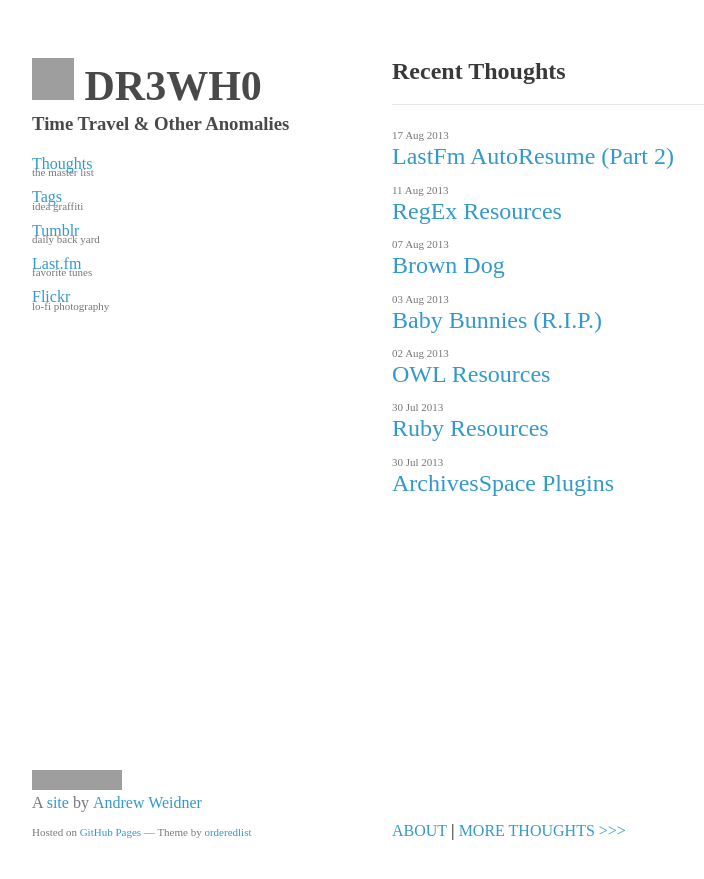
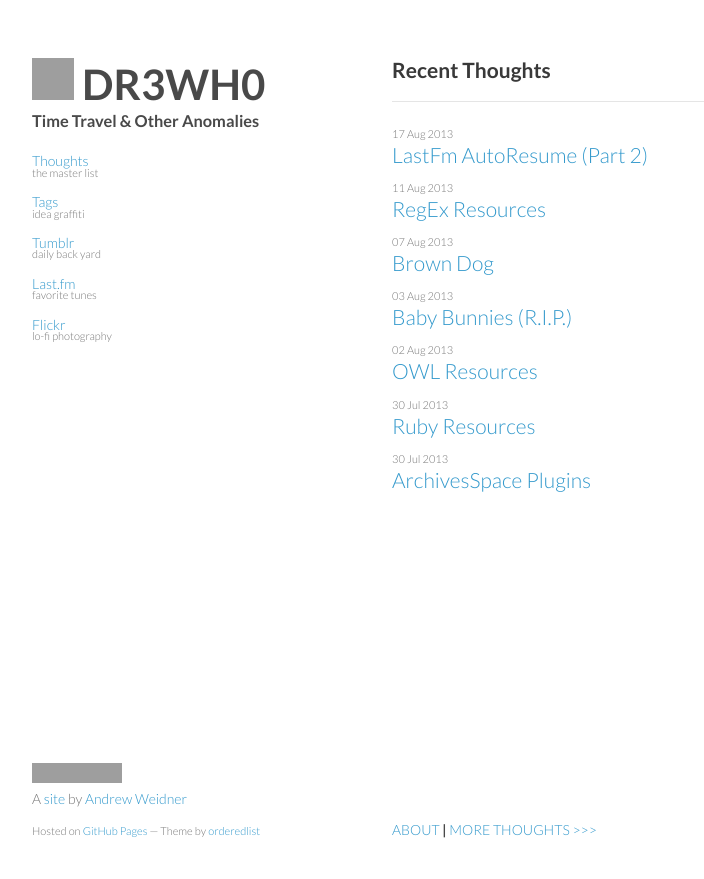
Before and after one commit to DR3WH0/DR3WH0.github.io, a Jekyll site: the page built from index.html, in a window 1280 px wide. Shown: the top 879 px of the page, without its empty margins (178-882 px from the left). Built offline with Jekyll 4.4.1, drawn with Linux system fonts in a browser that asks for light colours; Markdown is read by kramdown in place of the engine named in the settings; comment, search, counter and statistics services are not loaded; grey boxes are pictures that could not be loaded.

Commit message:
Update styles.css

```diff
--- a/stylesheets/styles.css
+++ b/stylesheets/styles.css
@@ -2,10 +2,9 @@
 
 body {
   padding:50px;
-  font:Lato, "Helvetica Neue", Helvetica, Arial, sans-serif;
+  font:14px/1.5 Lato, "Helvetica Neue", Helvetica, Arial, sans-serif;
   color:#777;
   font-weight:300;
-  font-size:14px/1.5;
 }
 
 h4 {
```
